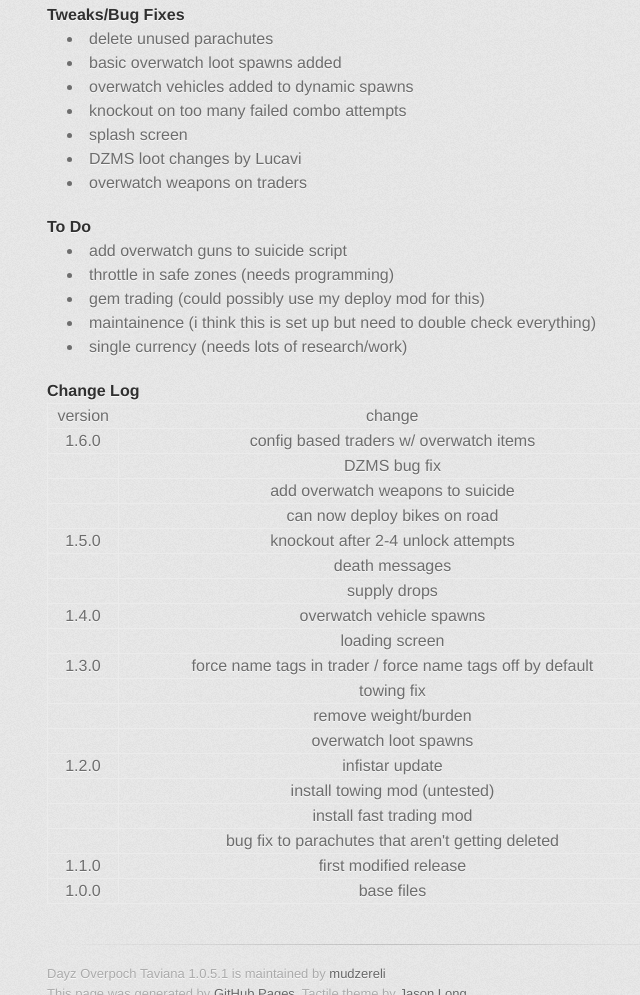
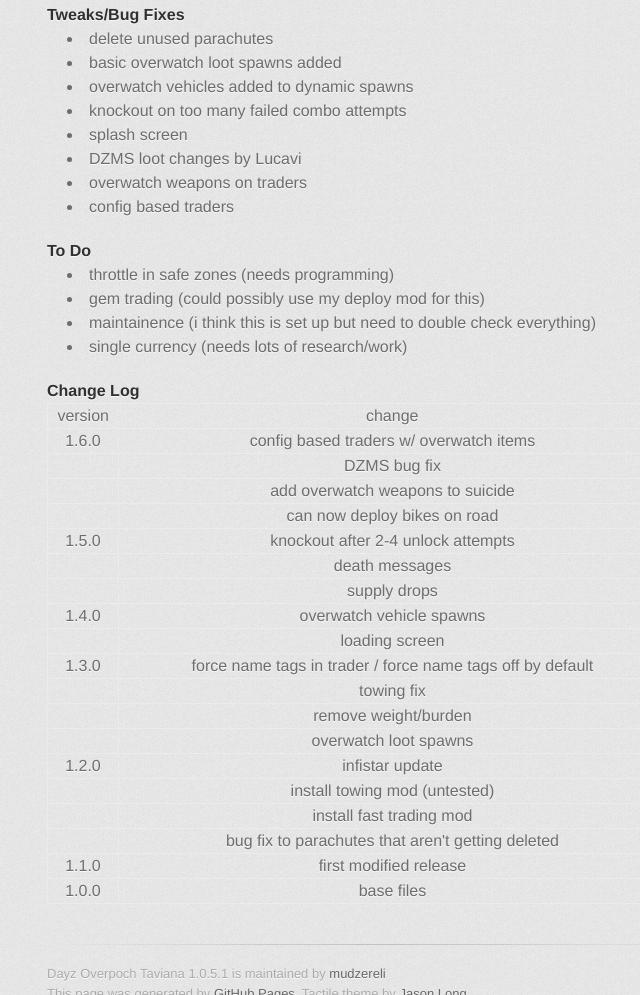
Before and after one commit to mudzereli/DayZOverpochTaviana1051, a plain HTML site: page index.html in a window 1280 px wide. Shown: the part 1002-1997 px from the top of the page, without its empty margins (283-923 px from the left). Drawn offline with Linux system fonts and the light colour scheme; a web font is replaced by a local one.

```diff
--- a/index.html
+++ b/index.html
@@ -77,11 +77,11 @@ DefaultMagazines = ["8Rnd_9x18_Makarov","8Rnd_9x18_Makarov","ItemBandage","ItemB
 <li>splash screen</li>
 <li>DZMS loot changes by Lucavi</li>
 <li>overwatch weapons on traders</li>
+<li>config based traders</li>
 </ul><h4>
 <a name="to-do" class="anchor" href="#to-do"><span class="octicon octicon-link"></span></a>To Do</h4>
 
 <ul>
-<li>add overwatch guns to suicide script</li>
 <li>throttle in safe zones (needs programming)</li>
 <li>gem trading (could possibly use my deploy mod for this)</li>
 <li>maintainence (i think this is set up but need to double check everything)</li>
```
Also changed, not shown: params.json (+1 -1 lines).
